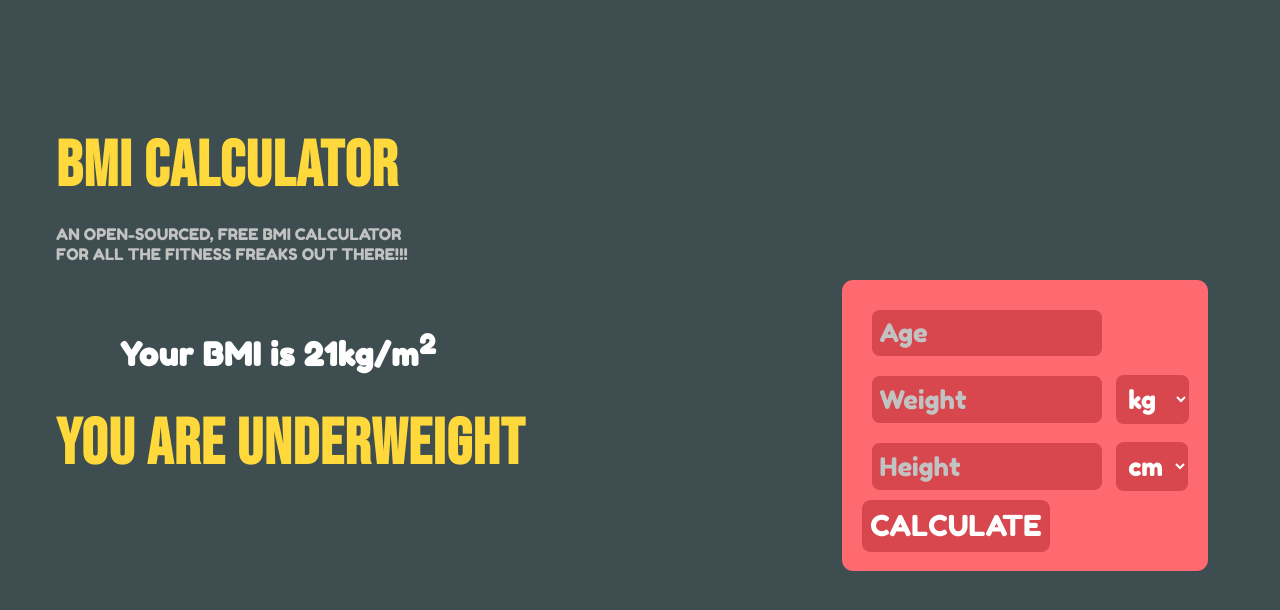
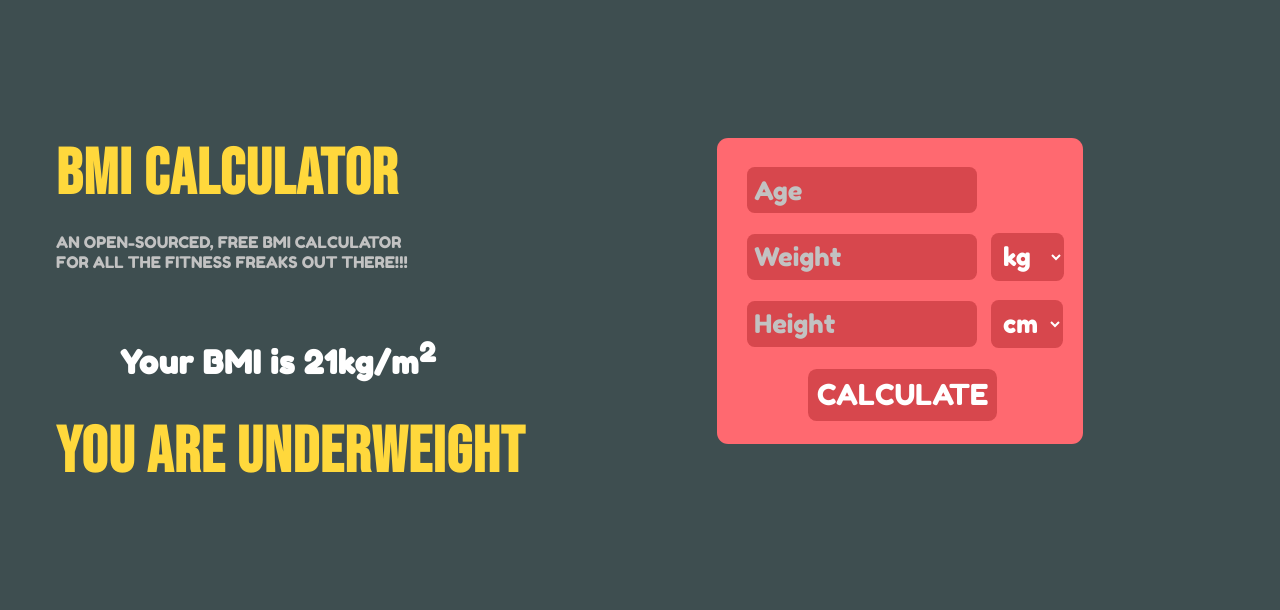
Before and after one commit to mohakdev/BMI-Calculator, a plain HTML site: page index.html in a window 1280 px wide. Drawn offline with Linux system fonts and the light colour scheme.

Commit message:
Css almost done

```diff
--- a/CSS/style.css
+++ b/CSS/style.css
@@ -77,17 +77,30 @@ p{
     font-size: 1.8em;
     padding: 0.3em;
     color: white;
+    margin-left: 2.5em;
+    margin-top: 0.4em;
+    margin-bottom: 0.15em;
 }
+    #calculateBtn:active {
+        background-color: #A3383C;
+    }
+
+
 ::placeholder {
     color : var(--GreyedText);
     font-family : var(--SubHeadingFont)
 }
-
+#Container{
+    display : flex;
+    justify-content : flex-start;
+    align-items :center;
+}
 #details {
     background-color: var(--PrimaryPink);
     width: fit-content;
     float: right;
-    margin-right: 4em;
+    margin-left : 12em;
+    margin-top : 4em;
     padding: 1.2em;
     border-radius: 0.7em;
 }
--- a/index.html
+++ b/index.html
@@ -4,8 +4,14 @@
     <link rel="stylesheet" type="text/css" href="CSS/style.css" />
 </head>
 <body>
+    <div id="Container">
+        <div>
             <h1>BMI CALCULATOR</h1>
             <p class="description">AN OPEN-SOURCED, FREE BMI CALCULATOR <br /> FOR ALL THE FITNESS FREAKS OUT THERE!!!</p>
+            <h3 id="bmiNumber">Your BMI is 21kg/m<sup>2</sup></h3>
+            <h1 id="result">YOU ARE UNDERWEIGHT</h1>
+        </div>
+        <div>
             <div id="details">
                 <input class="userField" type="number" placeholder="Age" />
                 <br />
@@ -24,7 +30,8 @@
                 <br />
                 <button id="calculateBtn">CALCULATE</button>
             </div>
-    <h3 id="bmiNumber">Your BMI is 21kg/m<sup>2</sup></h3>
-    <h1 id="result">YOU ARE UNDERWEIGHT</h1>
+        </div>
+    </div>
+
 </body>
 </html>
```
Also changed, not shown: Graphics/Icon.png (added). Lines whose indentation alone changed are shown as unchanged.
